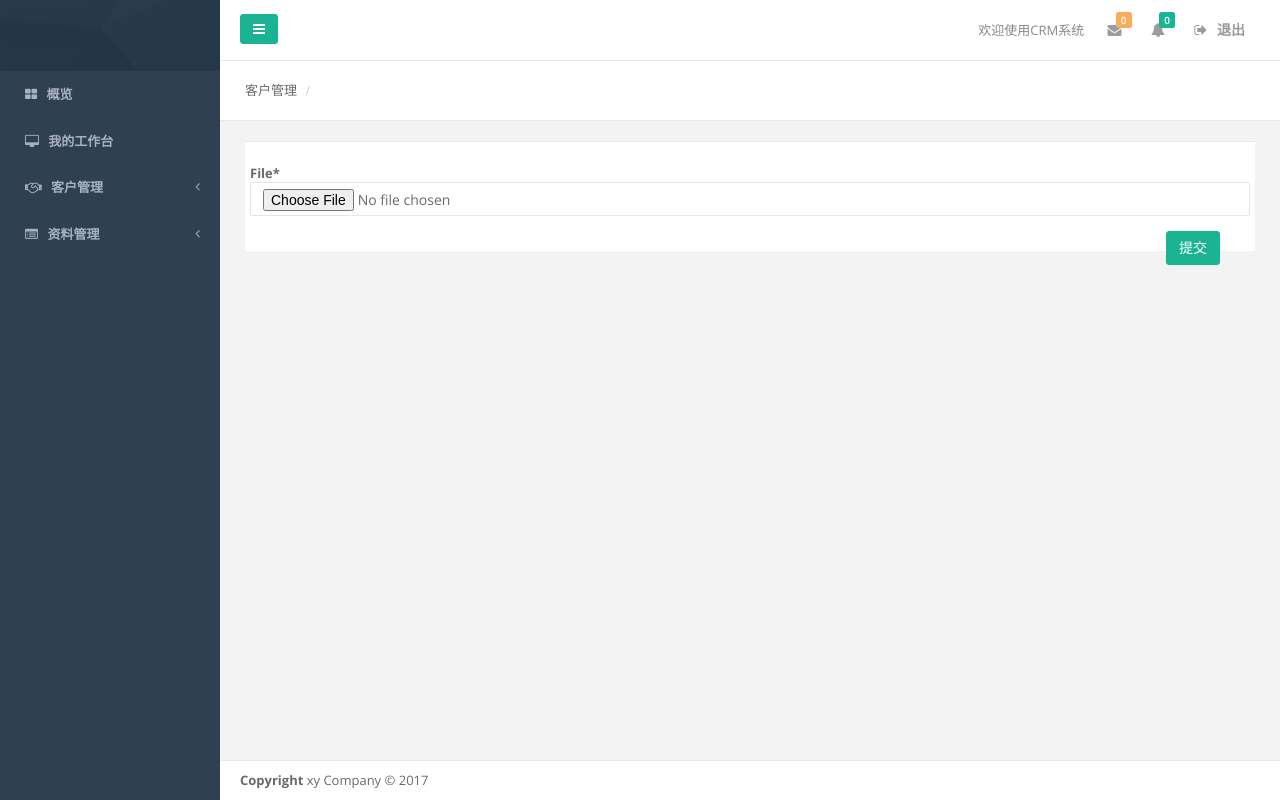
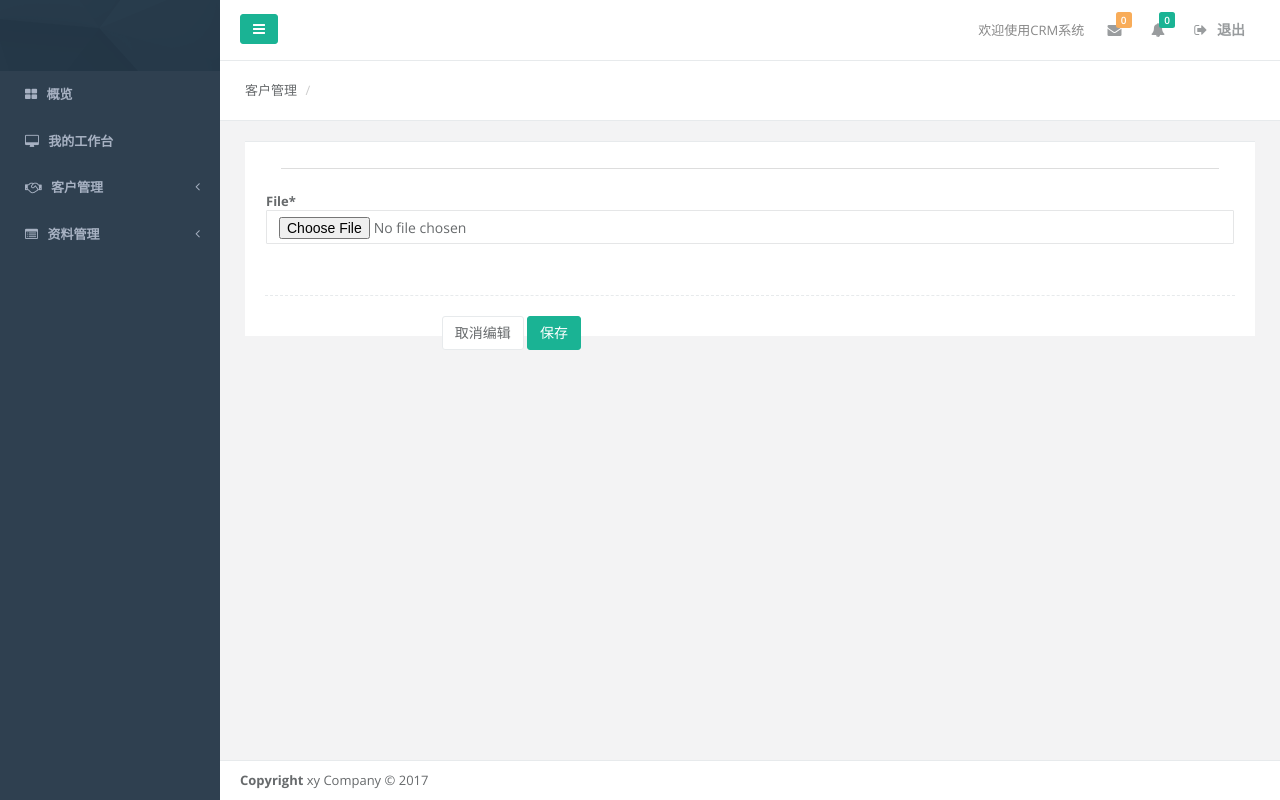
Before and after one commit to xtz136/dash, a Django app: template crm/templates/crm/client/edit.html in a window 1280 px wide. Run offline with Django 3.2, Linux system fonts and the light colour scheme; the template is opened without the code that fills it: values that come from a table or form of the project are taken from there, others are empty; parts of the project's set-up code (start-up, migrations or seed data) failed here and were passed over; some libraries are stand-ins or nearby versions.

Commit message:
模板调整

```diff
--- a/crm/forms.py
+++ b/crm/forms.py
@@ -52,19 +52,20 @@ class CompanyModelForm(forms.ModelForm):
         helper.label_class = 'col-lg-2'
         helper.form_tag = False
         helper.field_class = 'col-lg-10'
+        Fieldset.template = 'crm/fieldset.html'
         helper.layout = Layout(
 
             Fieldset('公司信息',
-                     'title', 'alias',
+                     'title',
                      'industry', 'type', 'scale_size',
-                     'credit_rating', 'taxpayer_type',
+                     'taxpayer_type', 'rating',
                      'status', 'ic_status',
-                     'tax_disk',
-                     'ss_declared', 'has_customer_files',
+                     'has_customer_files',
                      'registered_capital',
                      'address', 'op_address',
                      'uscc', 'business_license',
                      'website', 'salesman', 'bookkeeper',
+                     'legal_people', 'legal_phone',
                      PrependedText('registered_at',
                                    '<i class="fa fa-calendar"></i>'),
                      PrependedText('expired_at',
@@ -81,29 +82,44 @@ class CompanyModelForm(forms.ModelForm):
                                    css_class="tagsinput"),
                      'note'),
 
-            Fieldset('电子税局信息',
+            Fieldset('申报区',
+                     'alias',
                      PrependedText('tax_username',
                                    '<i class="fa fa-user"></i>'),
                      PrependedText('tax_password',
-                                   '<i class="fa fa-key"></i>')),
+                                   '<i class="fa fa-key"></i>'),
+
+                     'batch',
+                     'ss_declared',
+                     'tax_disk',
+                     'added_value_tax',
+                     'income_tax',
+                     'cut_tax',
+                     'invoice',
+                     'const_tax',
+                     'special_taxes',
+                     'declare_info'),
 
             Fieldset('银行信息',
+
+                     'has_czk',
                      'ss_number',
+                     'taxpayer_bank', 'taxpayer_account',
+                     'ss_bank', 'ss_account',
+                     'individual_bank', 'individual_account',
+
                      PrependedText('ss_date',
                                    '<i class="fa fa-calendar"></i>'),
-                     'taxpayer_bank', 'taxpayer_account',
-                     'ss_bank', 'ss_account',
-                     'individual_bank', 'individual_account'
                      ),
 
-            Fieldset('国税',
+            Fieldset('国税信息',
                      'national_tax_office',
                      'national_tax_id',
                      PrependedText('national_tax_staff',
                                    '<i class="fa fa-user"></i>'),
                      PrependedText('national_tax_phone',
                                    '<i class="fa fa-phone"></i>')),
-            Fieldset('地税',
+            Fieldset('地税信息',
                      'local_tax_office',
                      'local_tax_id',
                      'local_tax_sn',
@@ -112,14 +128,15 @@ class CompanyModelForm(forms.ModelForm):
                      PrependedText('local_tax_phone',
                                    '<i class="fa fa-phone"></i>')),
             Fieldset('海关信息',
-                     'custom_entry_no',
-                     'custom_org_code',
+                     'has_custom_info',
                      'custom_register_no',
+                     'credit_rating',
+
                      PrependedText('custom_registered_at',
                                    '<i class="fa fa-calendar"></i>'),
                      PrependedText('custom_expired_at',
                                    '<i class="fa fa-calendar"></i>'),
-                     'premise'))
+                     ))
         self.helper = helper
 
         if readonly:
--- a/crm/templates/crm/client/edit.html
+++ b/crm/templates/crm/client/edit.html
@@ -29,24 +29,62 @@
 
 {% block content %}
 
+
+
 <div class="row">
   <div class="col-lg-12">
     <div class="ibox">
       <div class="ibox-content">
         <form action="" method="POST" class="form-horizontal" enctype="multipart/form-data">
+          <div class="row mt-sm">
+            <div class="col-lg-12">
+
+              <div class="panel blank-panel">
+                <div class="panel-heading">
+                  <div class="panel-options">
+                    <ul class="nav nav-tabs">
+
+                      {% for fieldset in form.helper.layout.fields %}
+                      <li class="{% if forloop.first %} active{% endif %}">
+                        <a href="#{{ fieldset.legend }}" data-toggle="tab">{{ fieldset.legend }}</a>
+                      </li>
+                      {% endfor %}
+
+                      {% for formset in inlines %}
+                      <li class="">
+                        <a href="#{% model_name formset.model %}" data-toggle="tab">
+                          {% model_name formset.model %}
+                        </a>
+                      </li>
+                    {% endfor %}
+
+                    </ul>
+                  </div>
+                </div>
+                <!-- end panel-heading -->
+                <div class="panel-body">
+
+                  <div class="tab-content">
                     {% crispy form %}
 
                     {% for formset in inlines %}
-          <fieldset>
-          <legend>{% model_name formset.model %}</legend>
+                    <div class="tab-pane" id="{% model_name formset.model %}">
                       {% crispy formset %}
-          </fieldset>
+                    </div>
                     {% endfor %}
 
+                  </div>
+
+                </div>
+              </div>
+            </div>
+          </div>
+
+          <div class="hr-line-dashed"></div>
           <div class="form-group">
-            <div class="controls col-lg-2"></div>
-            <div class="controls col-lg-10">
-              <input type="submit" name="submit" value="提交" class="btn btn-primary pull-right" id="submit-id-submit">
+              <div class="col-sm-4 col-sm-offset-2">
+                  <a class="btn btn-white" type="" href="{% url 'crm:client-detail' object.pk %}">取消编辑</a>
+                  <button class="btn btn-primary" type="submit">保存</button>
               </div>
           </div>
 
@@ -82,6 +120,8 @@ $(document).ready(function(){
     });
   });
 
+  $(".tab-pane").first().addClass("active");
+
   $(".tagsinput").tagsinput({
     tagClass: 'label label-primary'
   });
--- a/crm/views/client.py
+++ b/crm/views/client.py
@@ -121,7 +121,7 @@ class ClientEditView(LoginRequiredMixin,
     permission_required = 'crm.change_company'
     raise_exception = True
     permission_denied_message = '请联系管理员获取查看该页面的权限'
-    inlines = [ShareHolderInline, AttachmentInline]
+    inlines = [ShareHolderInline]
 
     def get_success_url(self):
         logger.info('编辑完成')
@@ -138,7 +138,7 @@ class ClientCreateView(LoginRequiredMixin,
     permission_required = 'crm.add_company'
     raise_exception = True
     permission_denied_message = '请联系管理员获取查看该页面的权限'
-    inlines = [ShareHolderInline, AttachmentInline]
+    inlines = [ShareHolderInline]
 
     def get_success_url(self):
         return reverse('crm:client-detail', kwargs={'pk': self.object.pk})
```
Also changed, not shown: crm/templates/crm/client/detail.html (+24 -47 lines), crm/templates/crm/fieldset.html (added, +16 -0 lines). Lines whose indentation alone changed are shown as unchanged.
